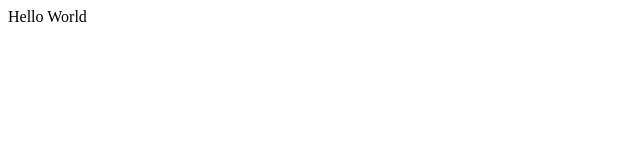
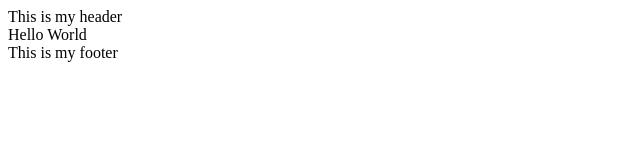
Before and after one commit to gauravjagpal/Proj1, a website: page index.html in a window 1280 px wide. Shown: the whole page, without its empty margins (0-640 px from the left). Drawn offline with Linux system fonts and the light colour scheme.

Commit message:
Updated the main page.

```diff
--- a/index.html
+++ b/index.html
@@ -5,7 +5,11 @@
 </head>
 
 <body>
+    <header>This is my header</header>
+
     Hello World
+
+    <footer>This is my footer</footer>
 </body>
 
 </html>
```
